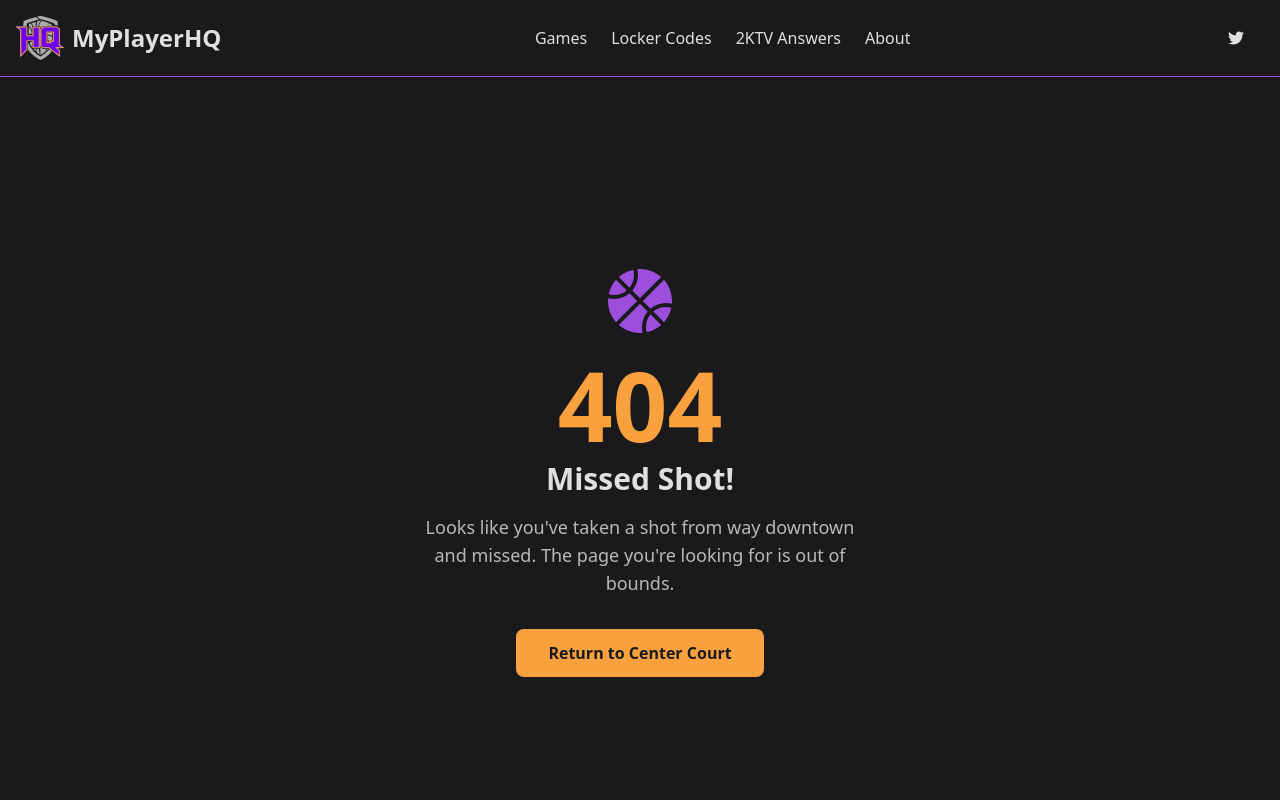
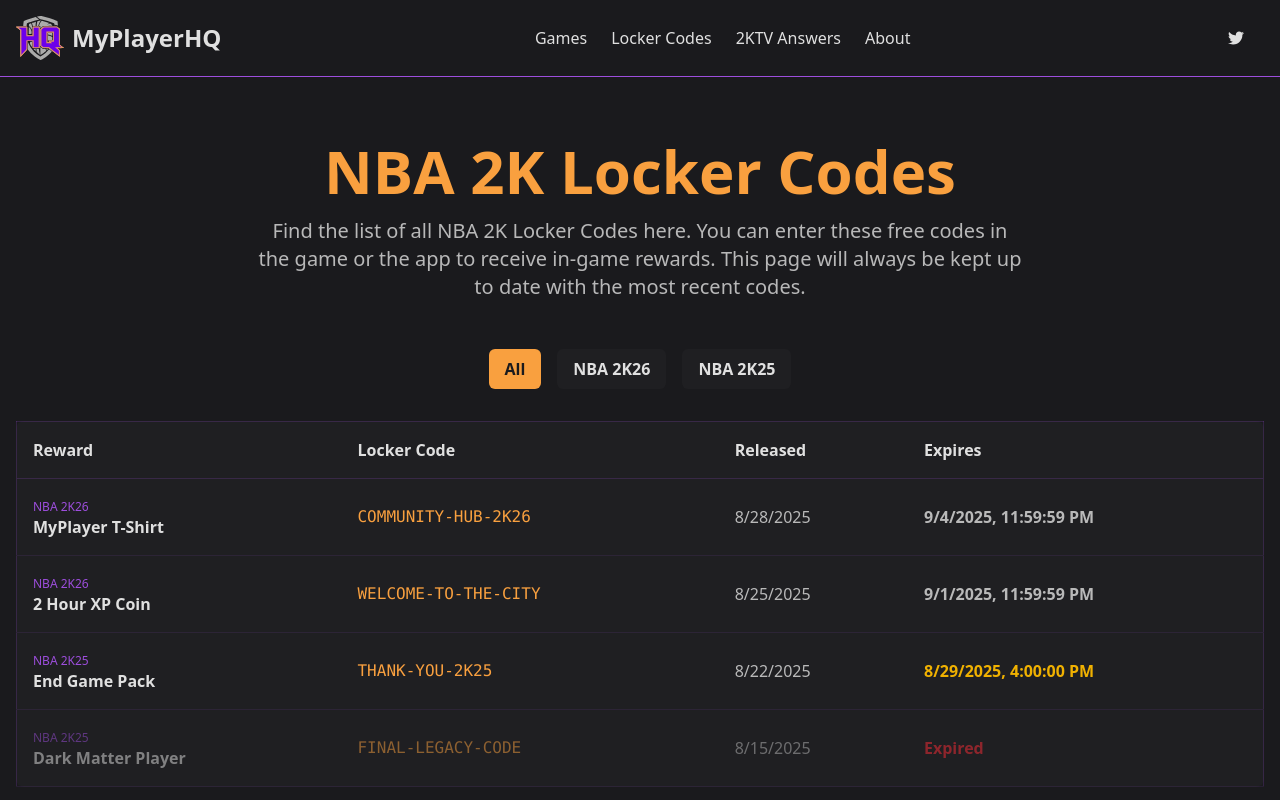
Before and after one commit to OneBuffaloLabs/myplayer-hq, a Next.js app: page /locker-codes in a window 1280 px wide. Before the commit this address had no page. Shown: the top 800 px of the page. Built offline with nearby package versions, Linux system fonts and the light colour scheme.

Commit message:
Created locker codes page

```diff
--- /dev/null
+++ b/src/app/locker-codes/page.tsx
@@ -0,0 +1,50 @@
+import { Metadata } from 'next';
+import { generateMetadata } from '@/utils/metadata';
+import lockerCodes2k26 from '@/data/locker-codes/2k26.json';
+import lockerCodes2k25 from '@/data/locker-codes/2k25.json';
+import { LockerCodeList } from '@/components/locker-codes/LockerCodeList';
+
+type LockerCode = {
+  releaseDate: string;
+  code: string;
+  reward: string;
+  expiration: string;
+  game: string;
+};
+
+// Combine and process codes on the server
+const allLockerCodes: LockerCode[] = [
+  ...lockerCodes2k26.map((code) => ({ ...code, game: 'NBA 2K26' })),
+  ...lockerCodes2k25.map((code) => ({ ...code, game: 'NBA 2K25' })),
+].sort((a, b) => new Date(b.releaseDate).getTime() - new Date(a.releaseDate).getTime());
+
+export const metadata: Metadata = generateMetadata({
+  title: 'NBA 2K Locker Codes',
+  description:
+    'Find the latest NBA 2K locker codes for free in-game rewards. This page is always up to date.',
+});
+
+export default function LockerCodesPage() {
+  return (
+    <main className="bg-background text-text">
+      <div className="container mx-auto px-4 py-16">
+        <header className="text-center mb-12">
+          <h1 className="text-4xl md:text-6xl font-bold text-primary">NBA 2K Locker Codes</h1>
+          <p className="text-lg md:text-xl mt-4 max-w-3xl mx-auto text-text/80">
+            Find the list of all NBA 2K Locker Codes here. You can enter these free codes in the
+            game or the app to receive in-game rewards. This page will always be kept up to date
+            with the most recent codes.
+          </p>
+        </header>
+
+        <LockerCodeList codes={allLockerCodes} />
+
+        {/* Notes Section */}
+        <div className="text-center mt-12 text-sm text-text/60 space-y-2">
+          <p>*Locker Codes typically expire after 1 week.</p>
+          <p>*Expiration time is an estimate based on the time the Locker Code was posted by 2K.</p>
+        </div>
+      </div>
+    </main>
+  );
+}
--- /dev/null
+++ b/src/components/locker-codes/LockerCodeList.tsx
@@ -0,0 +1,106 @@
+// src/components/locker-codes/LockerCodeList.tsx
+'use client';
+
+import { useState, useMemo } from 'react';
+
+type LockerCode = {
+  releaseDate: string;
+  code: string;
+  reward: string;
+  expiration: string;
+  game: string;
+};
+
+type LockerCodeListProps = {
+  codes: LockerCode[];
+};
+
+const games = ['All', 'NBA 2K26', 'NBA 2K25'];
+
+export const LockerCodeList = ({ codes }: LockerCodeListProps) => {
+  const [activeFilter, setActiveFilter] = useState('All');
+
+  const filteredCodes = useMemo(() => {
+    if (activeFilter === 'All') {
+      return codes;
+    }
+    return codes.filter((code) => code.game === activeFilter);
+  }, [activeFilter, codes]);
+
+  return (
+    <>
+      {/* Filter Tabs */}
+      <div className="flex justify-center space-x-2 md:space-x-4 mb-8">
+        {games.map((game) => (
+          <button
+            key={game}
+            onClick={() => setActiveFilter(game)}
+            className={`
+              px-4 py-2 rounded-md font-semibold transition-colors duration-300 cursor-pointer
+              ${
+                activeFilter === game
+                  ? 'bg-primary text-background'
+                  : 'bg-[#1F1F22] text-text hover:bg-accent/50'
+              }
+            `}>
+            {game}
+          </button>
+        ))}
+      </div>
+
+      {/* Locker Code Table */}
+      <div className="overflow-x-auto">
+        <table className="min-w-full bg-[#1F1F22] border border-accent/20 rounded-lg">
+          <thead className="border-b border-accent/20">
+            <tr>
+              <th className="p-4 text-left font-bold text-text">Reward</th>
+              <th className="p-4 text-left font-bold text-text">Locker Code</th>
+              <th className="p-4 text-left font-bold text-text hidden md:table-cell">Released</th>
+              <th className="p-4 text-left font-bold text-text">Expires</th>
+            </tr>
+          </thead>
+          <tbody>
+            {filteredCodes.map((code) => (
+              <CodeRow key={code.code} {...code} activeFilter={activeFilter} />
+            ))}
+          </tbody>
+        </table>
+      </div>
+    </>
+  );
+};
+
+const CodeRow = ({
+  reward,
+  code,
+  releaseDate,
+  expiration,
+  game,
+  activeFilter,
+}: LockerCode & { activeFilter: string }) => {
+  const expirationDate = new Date(expiration);
+  const now = new Date();
+  const oneDay = 24 * 60 * 60 * 1000;
+  const isExpired = expirationDate < now;
+  const isExpiringSoon = expirationDate.getTime() - now.getTime() < oneDay && !isExpired;
+
+  let expirationTextColor = 'text-text/80';
+  if (isExpiringSoon) expirationTextColor = 'text-yellow-500';
+  if (isExpired) expirationTextColor = 'text-red-500';
+
+  return (
+    <tr className={`border-b border-accent/10 ${isExpired ? 'opacity-50' : ''}`}>
+      <td className="p-4">
+        {activeFilter === 'All' && <p className="text-xs text-accent mt-1">{game}</p>}
+        <p className="font-semibold text-text">{reward}</p>
+      </td>
+      <td className="p-4 font-mono text-primary">{code}</td>
+      <td className="p-4 text-text/80 hidden md:table-cell">
+        {new Date(releaseDate).toLocaleDateString()}
+      </td>
+      <td className={`p-4 font-semibold ${expirationTextColor}`}>
+        {isExpired ? 'Expired' : expirationDate.toLocaleString()}
+      </td>
+    </tr>
+  );
+};
--- /dev/null
+++ b/src/data/locker-codes/2k25.json
@@ -0,0 +1,14 @@
+[
+  {
+    "releaseDate": "2025-08-22",
+    "code": "THANK-YOU-2K25",
+    "reward": "End Game Pack",
+    "expiration": "2025-08-29T16:00:00Z"
+  },
+  {
+    "releaseDate": "2025-08-15",
+    "code": "FINAL-LEGACY-CODE",
+    "reward": "Dark Matter Player",
+    "expiration": "2025-08-22T23:59:59Z"
+  }
+]
--- /dev/null
+++ b/src/data/locker-codes/2k26.json
@@ -0,0 +1,14 @@
+[
+  {
+    "releaseDate": "2025-08-28",
+    "code": "COMMUNITY-HUB-2K26",
+    "reward": "MyPlayer T-Shirt",
+    "expiration": "2025-09-04T23:59:59Z"
+  },
+  {
+    "releaseDate": "2025-08-25",
+    "code": "WELCOME-TO-THE-CITY",
+    "reward": "2 Hour XP Coin",
+    "expiration": "2025-09-01T23:59:59Z"
+  }
+]
```
